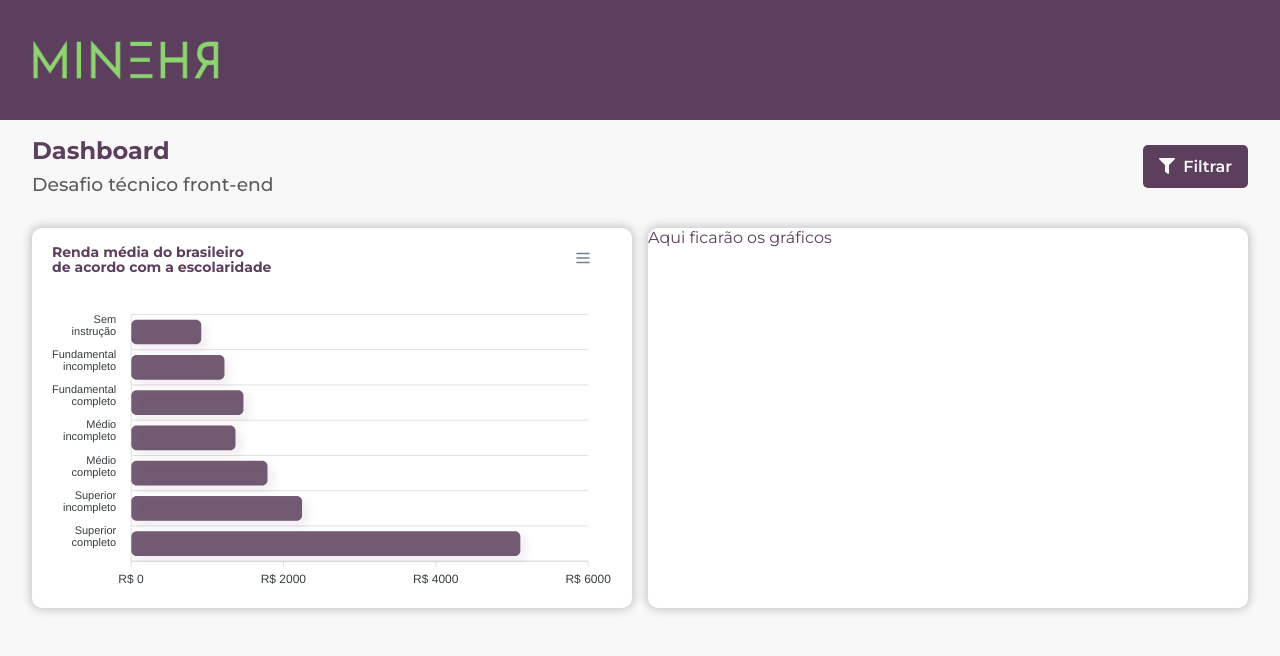
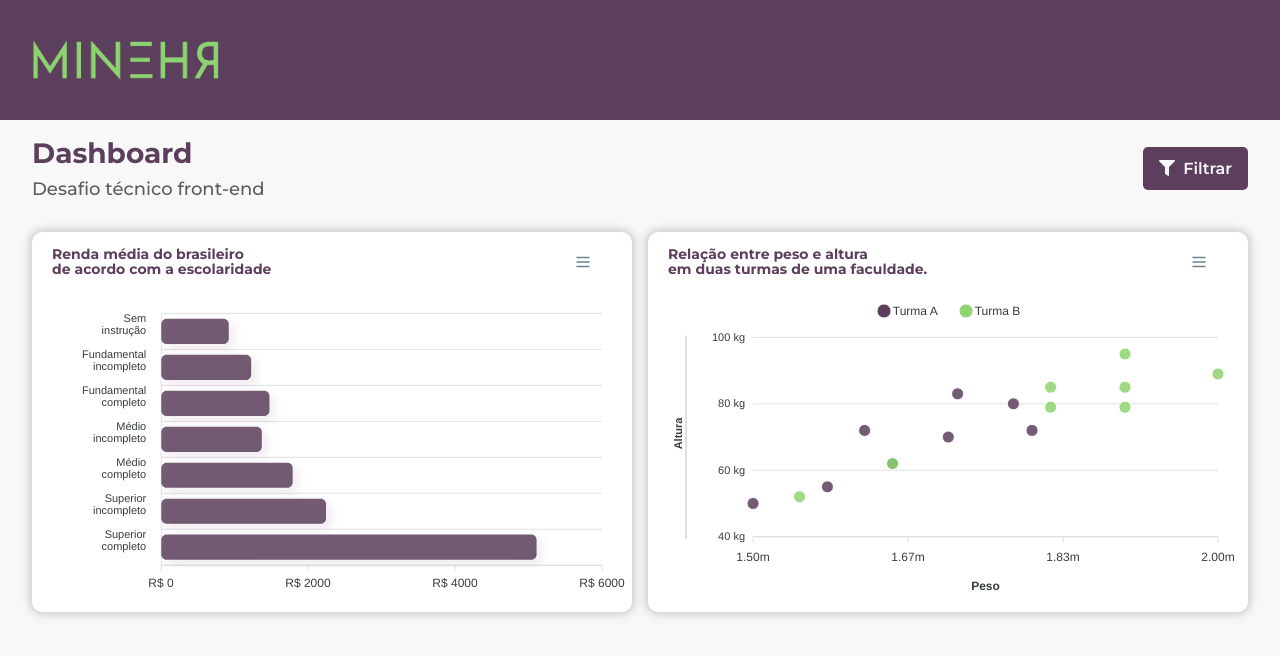
Before and after one commit to valderyjr/seletivoMineHR, a React (Vite) app: page / in a window 1280 px wide. Shown: the top 656 px of the page. Built offline with nearby package versions, Linux system fonts and the light colour scheme.

Commit message:
criando componente de grafico de dispersao

```diff
--- a/src/components/BarGraph/index.jsx
+++ b/src/components/BarGraph/index.jsx
@@ -35,8 +35,8 @@ function BarGraph() {
 			},
 			grid: {
 				padding: {
-					left: 20,
-					right: 20,
+					left: 50,
+					right: 30,
 					top: 15,
 					bottom: 15
 				}
@@ -55,7 +55,6 @@ function BarGraph() {
 			title: {
 				text: ['Renda média do brasileiro', 'de acordo com a escolaridade'],
 				align: 'left',
-				margin: 10,
 				offsetY: 10,
 				offsetX: 10,
 				style: {
@@ -73,7 +72,7 @@ function BarGraph() {
 				}
 			},
 			responsive: [{
-				breakpoint: 700,
+				breakpoint: 450,
 				options: {
 					grid: {
 						padding: {
@@ -83,6 +82,11 @@ function BarGraph() {
 					},
 					xaxis: {
 						tickAmount: 3
+					},
+					chart: {
+						toolbar: {
+							offsetX: -15
+						}
 					}
 				}
 			}]
@@ -90,7 +94,13 @@ function BarGraph() {
 	})
 	return (
 		<>
-			<ReactApexCharts height={'100%'} width={'100%'} type='bar' series={barGraph.series} options={barGraph.options}/>
+			<ReactApexCharts
+			height={'100%'}
+			width={'100%'}
+			type='bar'
+			series={barGraph.series}
+			options={barGraph.options}
+			/>
 		</>
 	)
 }
--- /dev/null
+++ b/src/components/ScatterGraph/index.jsx
@@ -0,0 +1,140 @@
+import React, { useState } from 'react'
+import ReactApexCharts from 'react-apexcharts'
+
+function ScatterGraph() {
+	const [scatterGraph, setScatterGraph] = useState({
+		series: [{
+			name: 'Turma A',
+			data: [
+				[150, 50], [158, 55], [162, 72], [165, 62], [171, 70], [172, 83], [178, 80], [180, 72]
+			],
+			color: '#5c3f5c'
+		},
+		{
+			name: 'Turma B',
+			data: [
+				[155, 52], [190, 95], [165, 62], [182, 79], [182, 85], [190, 79], [190, 85], [200, 89]
+			],
+			color: '#8ed471'
+		}
+		],
+		options: {
+			chart: {
+				type: "scatter",
+				toolbar: {
+					show: true,
+					offsetY: 15,
+					offsetX: -30,
+					tools: {
+						pan: false,
+						reset: false,
+						zoom: false,
+						zoomin: false,
+						zoomout: false,
+						// customIcons: [{
+						// 	icon: `<div class='apexcharts-toolbar-custom-icon'><img src=${IconeInfo} alt="Ícone de informação"/></div>`,
+						// 	index: -1,
+						// 	title: 'Icone de informação',
+						// 	class: 'custom-icon',
+						// 	click: () => window.open('https://www.linkedin.com/pulse/diagrama-de-dispers%C3%A3o-cristiano-aparecido-pinto/?originalSubdomain=pt', '_blank')
+						// }]
+					}
+				}
+			},
+			grid: {
+				padding: {
+					left: 50,
+					right: 30,
+					top: 15,
+					bottom: 15
+				}
+			},
+			title: {
+				text: ['Relação entre peso e altura', 'em duas turmas de uma faculdade.'],
+				align: 'left',
+				offsetY: 10,
+				offsetX: 10,
+				style: {
+					fontWeight: 'bold',
+					color: '#5c3f5c'
+				}
+			},
+			tooltip: {
+				y: {
+					title: {
+						formatter: turma => `${turma}:`
+					},
+					formatter: peso => `${peso} kg`
+				},
+				x: {
+					formatter: alturaCentimetros => `${(alturaCentimetros/100).toFixed(2)}m`
+				}
+		},
+		legend: {
+			itemMargin: {
+				horizontal: 10
+			},
+			horizontalAlign: "center",
+			position: "top"
+		},
+		xaxis: {
+			labels: {
+				formatter: alturaCentimetros => `${(alturaCentimetros/100).toFixed(2)}m`,
+			},
+			tickAmount: 3,
+			title: {
+				text: 'Peso'
+			},
+		},
+		yaxis: {
+			axisBorder: {
+				color: '#e0e0e0',
+				show: true,
+				width: 2,
+				offsetX: -70
+			},
+			labels: {
+				formatter: peso => `${peso} kg`,
+				offsetX: 40
+			},
+			tickAmount: 4,
+			title: {
+				text: 'Altura',
+				offsetX: -20
+			}
+		},
+		responsive: [{
+			breakpoint: 450,
+			options: {
+					xaxis: {
+						tickAmount: 2
+					},
+					grid: {
+						padding: {
+							right: 5,
+							top: 20,
+						}
+					},
+					chart: {
+						toolbar: {
+							offsetX: -15
+						}
+					}
+			}
+		}]
+		}
+	})
+	return (
+		<>
+			<ReactApexCharts
+			height={'100%'}
+			width={'100%'}
+			type='scatter'
+			series={scatterGraph.series}
+			options={scatterGraph.options}
+			/>
+		</>
+	)
+}
+
+export default ScatterGraph
--- a/src/pages/Home/Home.module.scss
+++ b/src/pages/Home/Home.module.scss
@@ -26,9 +26,14 @@
 			justify-content: center;
 			gap: .5rem;
 
+			h2 {
+				font-size: min(5vw, 28px);
+			}
+
 			h3 {
 				color: $cinza-escuro;
 				font-weight: 500;
+				font-size: min(3.5vw, 18px);
 			}
 		}
 
@@ -40,7 +45,7 @@
 	&__graficos {
 		height: 80%;
 		display: grid;
-		grid-template-columns: repeat(auto-fit, minmax(300px, 1fr));
+		grid-template-columns: repeat(auto-fit, minmax(min(90vw, 450px), 1fr));
 		justify-content: center;
 		grid-auto-rows: max(40vh, 380px);
 		padding: 1rem 0;
--- a/src/pages/Home/index.jsx
+++ b/src/pages/Home/index.jsx
@@ -2,6 +2,7 @@ import React from 'react'
 import style from './Home.module.scss'
 import FilterButton from '../../components/FilterButton'
 import BarGraph from '../../components/BarGraph'
+import ScatterGraph from '../../components/ScatterGraph'
 
 function Home() {
 	return (
@@ -15,8 +16,13 @@ function Home() {
 			</header>
 			<section className={style.principal__graficos}>
 				{/* <section className={style.grafico}>Aqui ficarão os gráficos</section> */}
-				<section className={style.grafico}><BarGraph /></section>
-				<section className={style.grafico}>Aqui ficarão os gráficos</section>
+				<section className={style.grafico}>
+					<BarGraph />
+				</section>
+				<section className={style.grafico}>
+					<ScatterGraph />
+				</section>
+				{/* <section className={style.grafico}>Aqui ficarão os gráficos</section> */}
 			</section>
 		</main>
 	)
```
